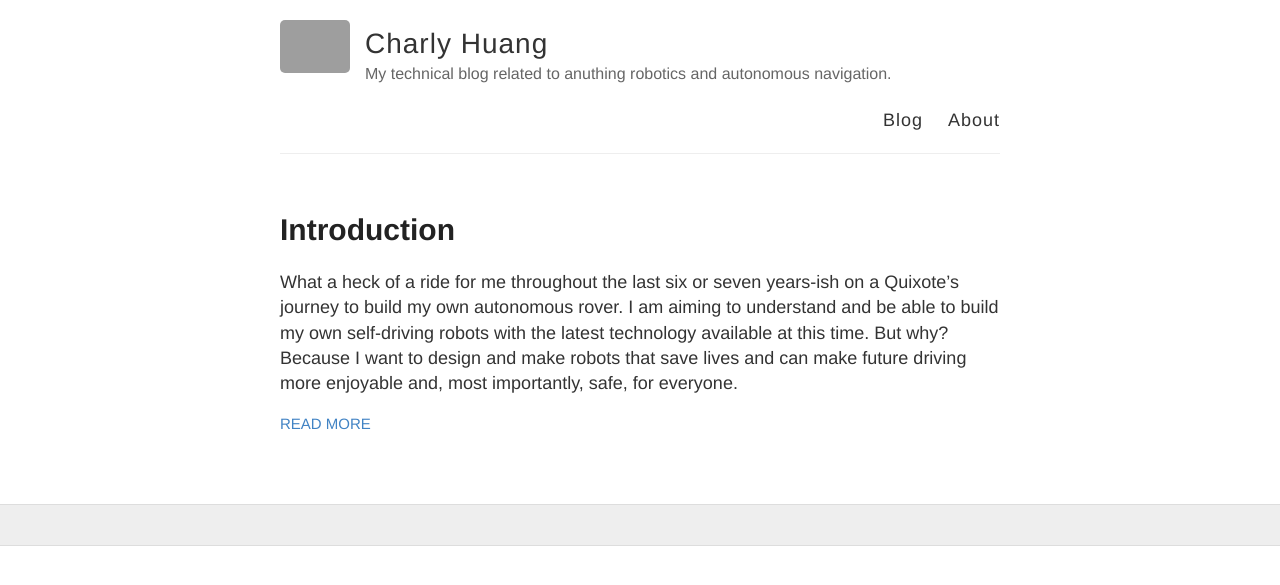
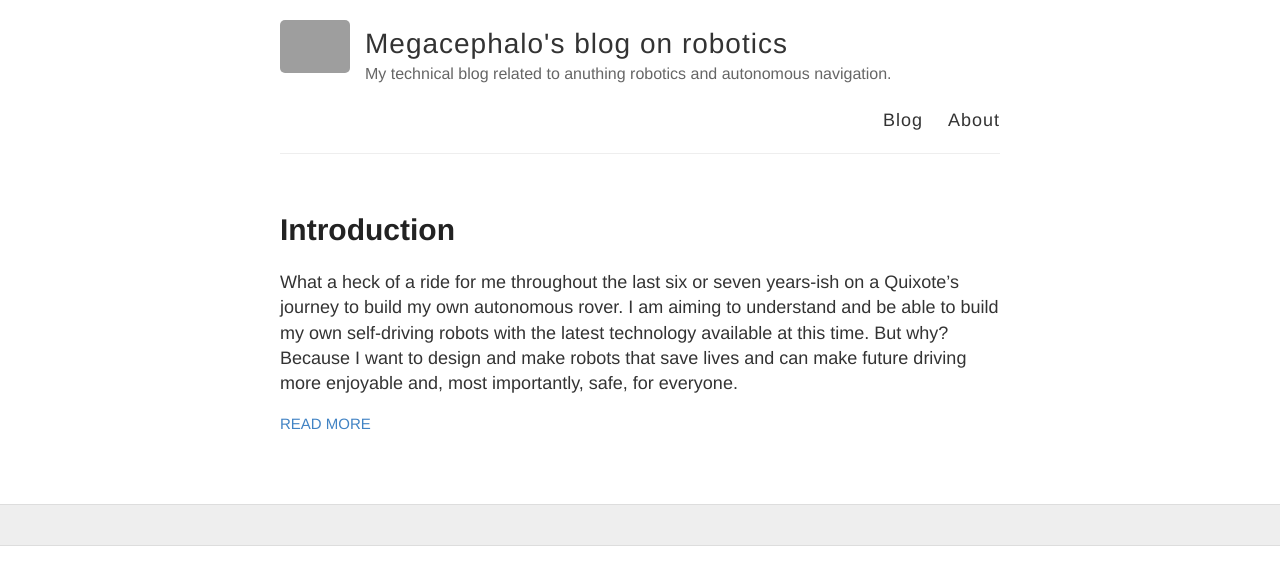
Before and after one commit to Megacephalo/mygithubblog, a Jekyll site: the page built from index.html, in a window 1280 px wide. Shown: the top 585 px of the page. Built offline with Jekyll 4.4.1, drawn with Linux system fonts in a browser that asks for light colours; grey boxes are pictures that could not be loaded.

Commit message:
Change blog's title

```diff
--- a/_config.yml
+++ b/_config.yml
@@ -3,7 +3,7 @@
 #
 
 # Name of your site (displayed in the header)
-name: Charly Huang
+name: Megacephalo's blog on robotics
 
 # Short bio or description (displayed in the header)
 description: My technical blog related to anuthing robotics and autonomous navigation.
```
